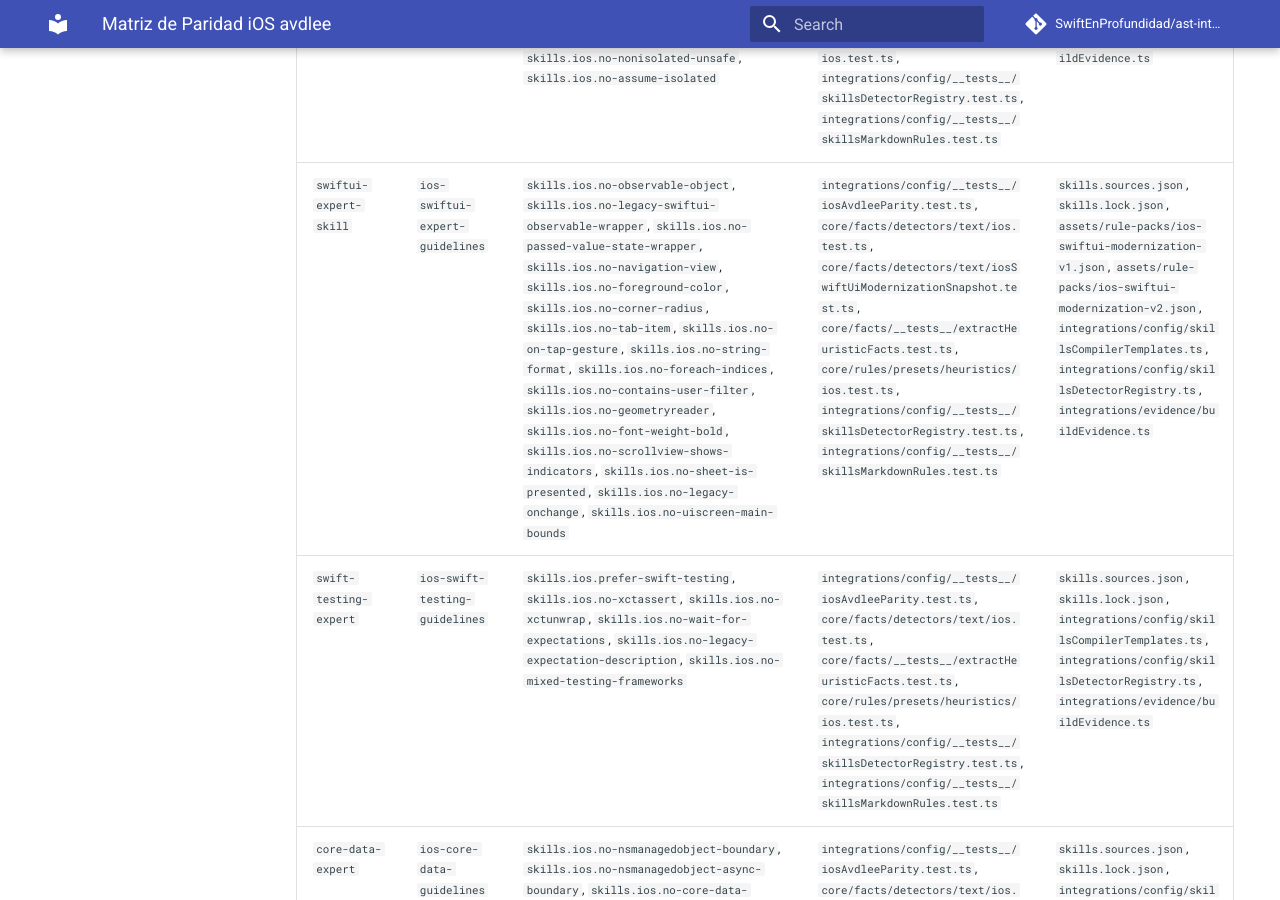
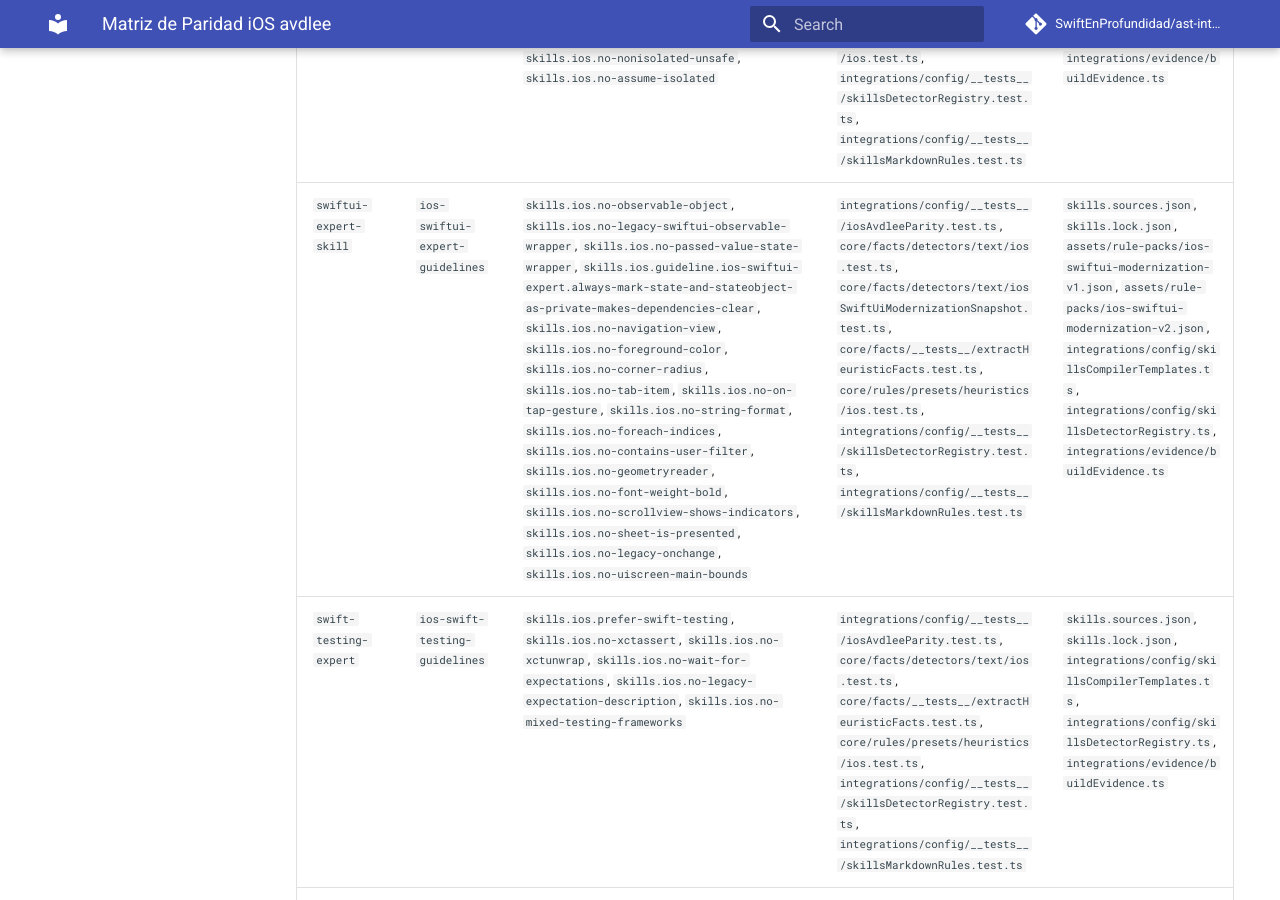
Before and after one commit to SwiftEnProfundidad/ast-intelligence-hooks, an MkDocs documentation site: the page built from docs/validation/ios-avdlee-parity-matrix.md, in a window 1280 px wide and 900 px high, scrolled down 1048 px. Built offline with MkDocs 1.6.1 and Material for MkDocs 9.7.7, drawn with Linux system fonts in a browser that asks for light colours; comment, search, counter and statistics services are not loaded.

Commit message:
docs(tracking): move focus to SwiftUI state visibility

```diff
--- a/docs/validation/ios-avdlee-parity-matrix.md
+++ b/docs/validation/ios-avdlee-parity-matrix.md
@@ -20,7 +20,7 @@ Artefacto contractual de `phase10-avdlee-parity-closure`.
 | skill avdlee | bundle Pumuki | rule ids canónicos | tests contractuales | evidence runtime |
 | --- | --- | --- | --- | --- |
 | `swift-concurrency` | `ios-concurrency-guidelines` | `skills.ios.no-dispatchqueue`, `skills.ios.no-dispatchgroup`, `skills.ios.no-dispatchsemaphore`, `skills.ios.no-operation-queue`, `skills.ios.no-task-detached`, `skills.ios.no-unchecked-sendable`, `skills.ios.no-preconcurrency`, `skills.ios.no-nonisolated-unsafe`, `skills.ios.no-assume-isolated` | `integrations/config/__tests__/iosAvdleeParity.test.ts`, `core/facts/detectors/text/ios.test.ts`, `core/facts/__tests__/extractHeuristicFacts.test.ts`, `core/rules/presets/heuristics/ios.test.ts`, `integrations/config/__tests__/skillsDetectorRegistry.test.ts`, `integrations/config/__tests__/skillsMarkdownRules.test.ts` | `skills.sources.json`, `skills.lock.json`, `integrations/config/skillsCompilerTemplates.ts`, `integrations/config/skillsDetectorRegistry.ts`, `integrations/evidence/buildEvidence.ts` |
-| `swiftui-expert-skill` | `ios-swiftui-expert-guidelines` | `skills.ios.no-observable-object`, `skills.ios.no-legacy-swiftui-observable-wrapper`, `skills.ios.no-passed-value-state-wrapper`, `skills.ios.no-navigation-view`, `skills.ios.no-foreground-color`, `skills.ios.no-corner-radius`, `skills.ios.no-tab-item`, `skills.ios.no-on-tap-gesture`, `skills.ios.no-string-format`, `skills.ios.no-foreach-indices`, `skills.ios.no-contains-user-filter`, `skills.ios.no-geometryreader`, `skills.ios.no-font-weight-bold`, `skills.ios.no-scrollview-shows-indicators`, `skills.ios.no-sheet-is-presented`, `skills.ios.no-legacy-onchange`, `skills.ios.no-uiscreen-main-bounds` | `integrations/config/__tests__/iosAvdleeParity.test.ts`, `core/facts/detectors/text/ios.test.ts`, `core/facts/detectors/text/iosSwiftUiModernizationSnapshot.test.ts`, `core/facts/__tests__/extractHeuristicFacts.test.ts`, `core/rules/presets/heuristics/ios.test.ts`, `integrations/config/__tests__/skillsDetectorRegistry.test.ts`, `integrations/config/__tests__/skillsMarkdownRules.test.ts` | `skills.sources.json`, `skills.lock.json`, `assets/rule-packs/ios-swiftui-modernization-v1.json`, `assets/rule-packs/ios-swiftui-modernization-v2.json`, `integrations/config/skillsCompilerTemplates.ts`, `integrations/config/skillsDetectorRegistry.ts`, `integrations/evidence/buildEvidence.ts` |
+| `swiftui-expert-skill` | `ios-swiftui-expert-guidelines` | `skills.ios.no-observable-object`, `skills.ios.no-legacy-swiftui-observable-wrapper`, `skills.ios.no-passed-value-state-wrapper`, `skills.ios.guideline.ios-swiftui-expert.always-mark-state-and-stateobject-as-private-makes-dependencies-clear`, `skills.ios.no-navigation-view`, `skills.ios.no-foreground-color`, `skills.ios.no-corner-radius`, `skills.ios.no-tab-item`, `skills.ios.no-on-tap-gesture`, `skills.ios.no-string-format`, `skills.ios.no-foreach-indices`, `skills.ios.no-contains-user-filter`, `skills.ios.no-geometryreader`, `skills.ios.no-font-weight-bold`, `skills.ios.no-scrollview-shows-indicators`, `skills.ios.no-sheet-is-presented`, `skills.ios.no-legacy-onchange`, `skills.ios.no-uiscreen-main-bounds` | `integrations/config/__tests__/iosAvdleeParity.test.ts`, `core/facts/detectors/text/ios.test.ts`, `core/facts/detectors/text/iosSwiftUiModernizationSnapshot.test.ts`, `core/facts/__tests__/extractHeuristicFacts.test.ts`, `core/rules/presets/heuristics/ios.test.ts`, `integrations/config/__tests__/skillsDetectorRegistry.test.ts`, `integrations/config/__tests__/skillsMarkdownRules.test.ts` | `skills.sources.json`, `skills.lock.json`, `assets/rule-packs/ios-swiftui-modernization-v1.json`, `assets/rule-packs/ios-swiftui-modernization-v2.json`, `integrations/config/skillsCompilerTemplates.ts`, `integrations/config/skillsDetectorRegistry.ts`, `integrations/evidence/buildEvidence.ts` |
 | `swift-testing-expert` | `ios-swift-testing-guidelines` | `skills.ios.prefer-swift-testing`, `skills.ios.no-xctassert`, `skills.ios.no-xctunwrap`, `skills.ios.no-wait-for-expectations`, `skills.ios.no-legacy-expectation-description`, `skills.ios.no-mixed-testing-frameworks` | `integrations/config/__tests__/iosAvdleeParity.test.ts`, `core/facts/detectors/text/ios.test.ts`, `core/facts/__tests__/extractHeuristicFacts.test.ts`, `core/rules/presets/heuristics/ios.test.ts`, `integrations/config/__tests__/skillsDetectorRegistry.test.ts`, `integrations/config/__tests__/skillsMarkdownRules.test.ts` | `skills.sources.json`, `skills.lock.json`, `integrations/config/skillsCompilerTemplates.ts`, `integrations/config/skillsDetectorRegistry.ts`, `integrations/evidence/buildEvidence.ts` |
 | `core-data-expert` | `ios-core-data-guidelines` | `skills.ios.no-nsmanagedobject-boundary`, `skills.ios.no-nsmanagedobject-async-boundary`, `skills.ios.no-core-data-layer-leak`, `skills.ios.no-nsmanagedobject-state-leak` | `integrations/config/__tests__/iosAvdleeParity.test.ts`, `core/facts/detectors/text/ios.test.ts`, `core/facts/__tests__/extractHeuristicFacts.test.ts`, `core/rules/presets/heuristics/ios.test.ts`, `integrations/config/__tests__/skillsDetectorRegistry.test.ts`, `integrations/config/__tests__/skillsMarkdownRules.test.ts` | `skills.sources.json`, `skills.lock.json`, `integrations/config/skillsCompilerTemplates.ts`, `integrations/config/skillsDetectorRegistry.ts`, `integrations/evidence/buildEvidence.ts` |
 
```
Also changed, not shown: PUMUKI-RESET-MASTER-PLAN.md (+1 -1 lines).
